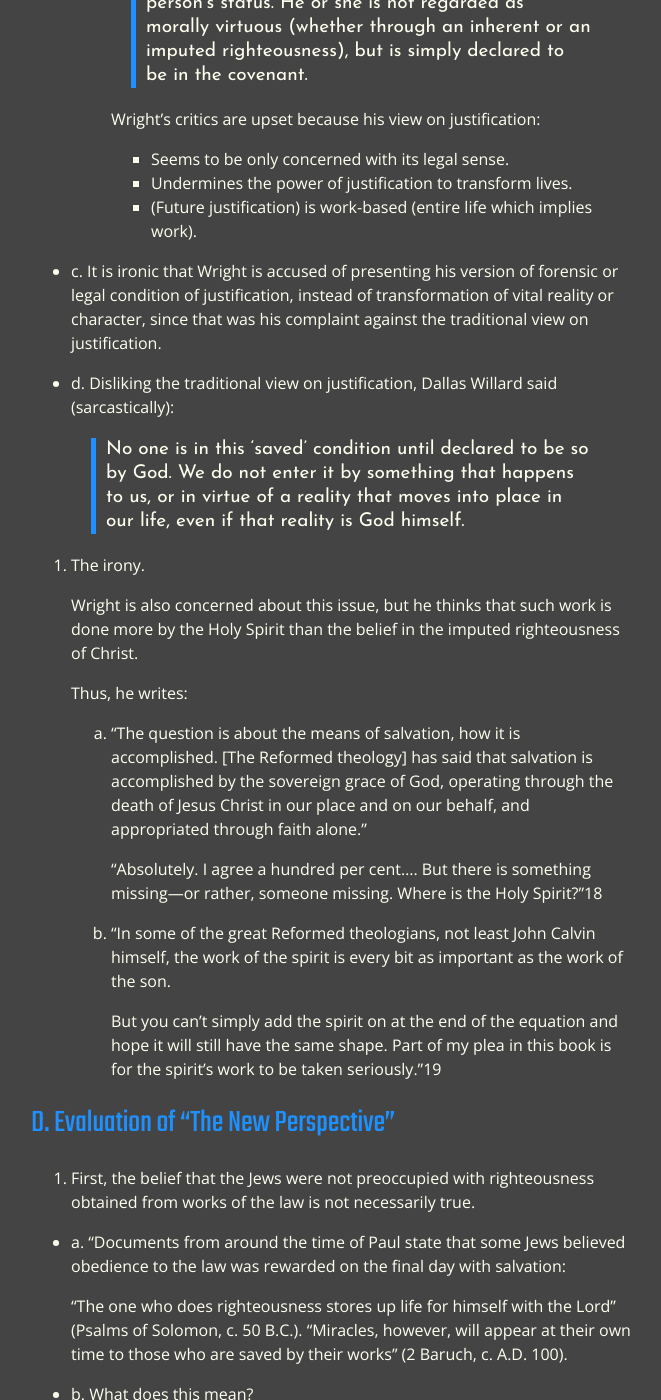
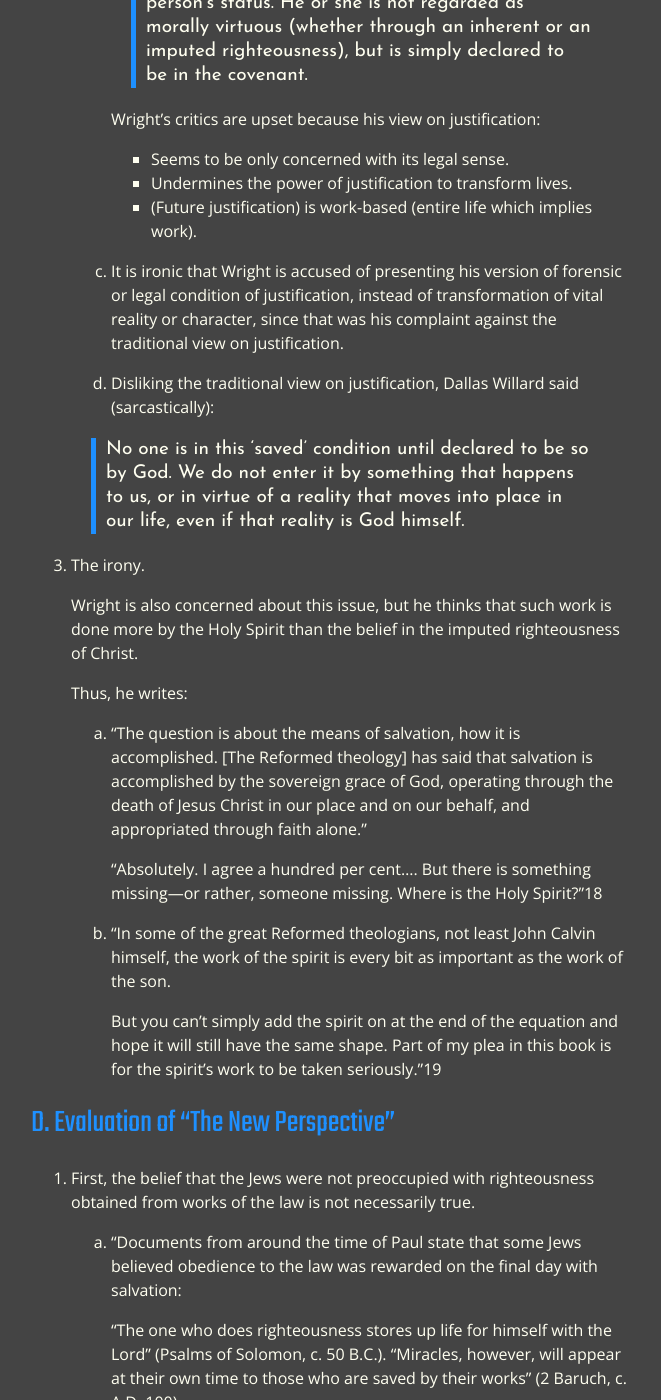
Before and after one commit to GospelTrust/kairos-th-513, a Jekyll site: the page built from docs/content/_week-02/session-05.md, in a window 1280 px wide and 1400 px high, scrolled down 5400 px. Shown: the whole window, without its empty margins (309-970 px from the left). Built offline with Jekyll 4.4.1, drawn with Linux system fonts in a browser that asks for light colours; some of the changed text lies outside the part shown.

Commit message:
style: Bullets

```diff
--- a/docs/content/_week-02/session-05.md
+++ b/docs/content/_week-02/session-05.md
@@ -123,9 +123,9 @@
      - Undermines the power of justification to transform lives.
      - (Future justification) is work-based (entire life which implies work).
 
-  - c. It is ironic that Wright is accused of presenting his version of forensic or legal condition of justification, instead of transformation of vital reality or character, since that was his complaint against the traditional view on justification.
+   - It is ironic that Wright is accused of presenting his version of forensic or legal condition of justification, instead of transformation of vital reality or character, since that was his complaint against the traditional view on justification.
 
-  - d. Disliking the traditional view on justification, Dallas Willard said (sarcastically):
+   - Disliking the traditional view on justification, Dallas Willard said (sarcastically):
 
     > No one is in this ‘saved’ condition until declared to be so by God. We do not enter it by something that happens to us, or in virtue of a reality that moves into place in our life, even if that reality is God himself.
 
@@ -147,11 +147,11 @@
 
 1. First, the belief that the Jews were not preoccupied with righteousness obtained from works of the law is not necessarily true.
 
-  - a. “Documents from around the time of Paul state that some Jews believed obedience to the law was rewarded on the final day with salvation:
+   - “Documents from around the time of Paul state that some Jews believed obedience to the law was rewarded on the final day with salvation:
 
      “The one who does righteousness stores up life for himself with the Lord” (Psalms of Solomon, c. 50 B.C.). “Miracles, however, will appear at their own time to those who are saved by their works” (2 Baruch, c. A.D. 100).
 
-  - b. What does this mean?
+   - What does this mean?
 
       1. “Paul’s understanding of justification makes sense, then, as a criticism of the observance of the law as a whole (not just circumcision, Sabbath observance, and food laws) as the means to eternal life.”21
 
```
